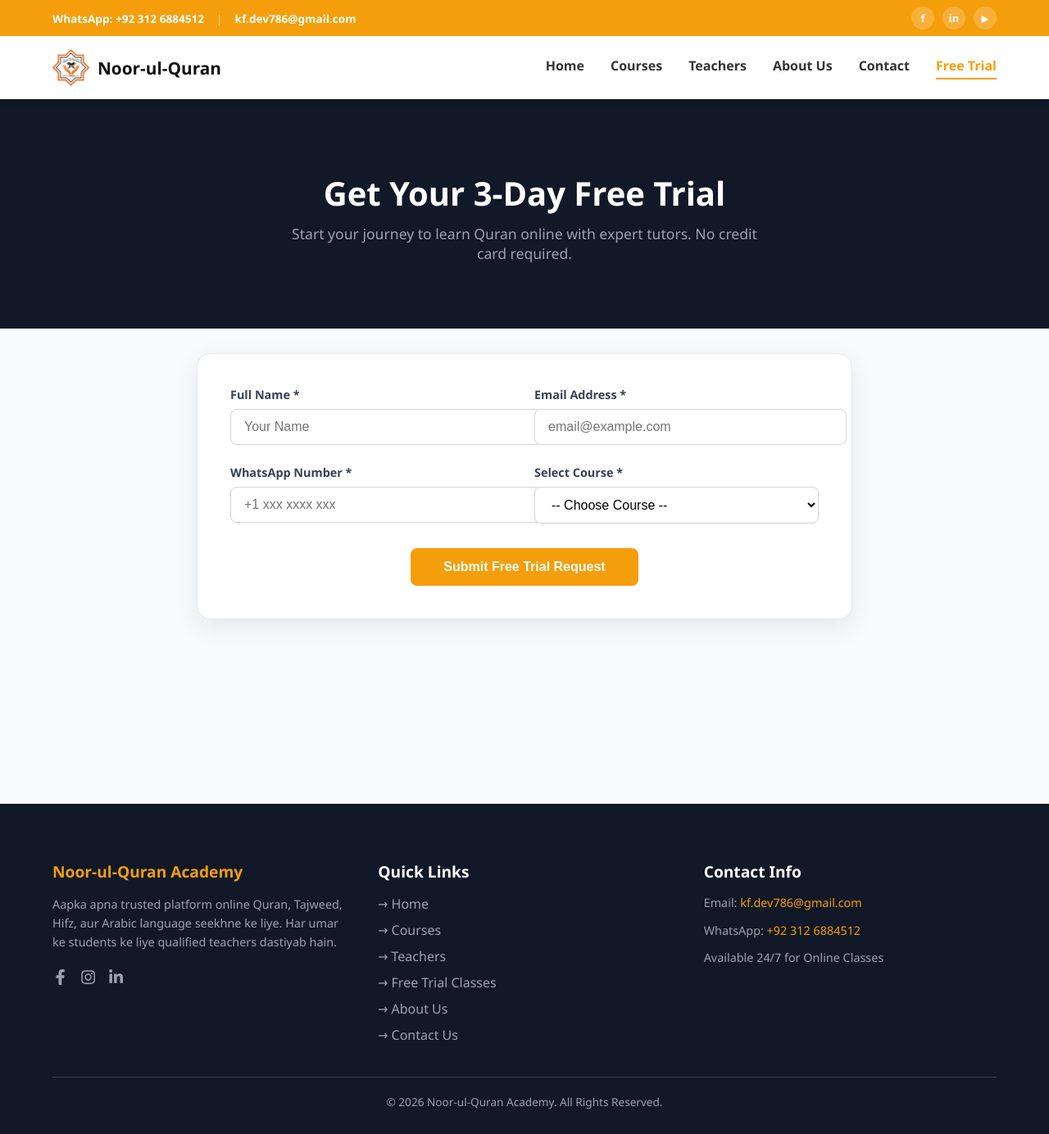
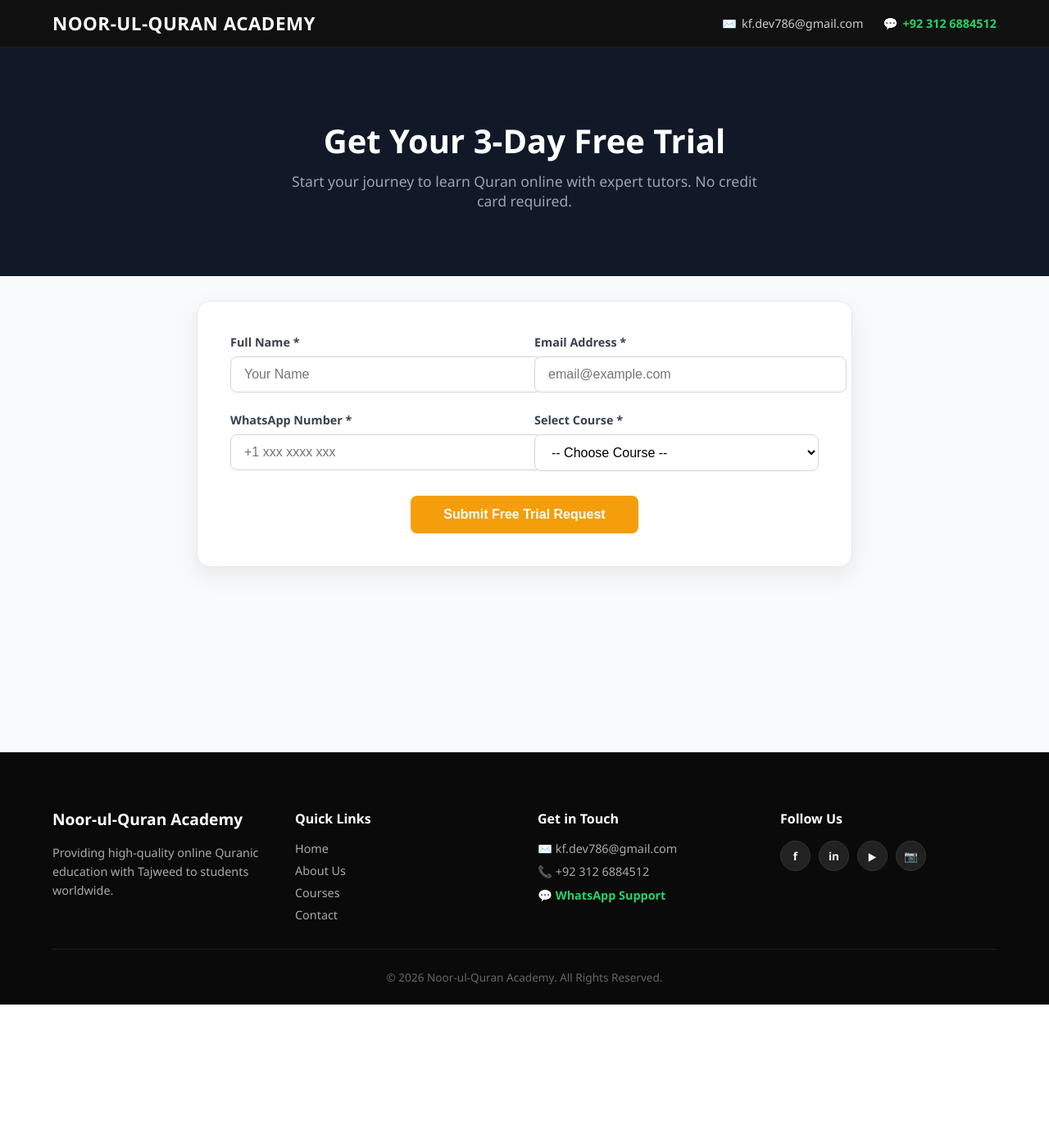
Before and after one commit to KF-dev14/Noor_ul_Quran-Acedemy, a React (Create React App) app in the folder noor-ul-quran/: page /free-trial in a window 1280 px wide. Shown: the whole page at 82% size. After the commit the page ends 1226 px from the top, so only its background shows below. Built offline with nearby package versions, Linux system fonts and the light colour scheme.

Commit message:
fix: resolved React render error #31 in Navbar and Footer

```diff
--- a/noor-ul-quran/src/components/Footer.jsx
+++ b/noor-ul-quran/src/components/Footer.jsx
@@ -1,151 +1,70 @@
 import React from 'react';
 import { Link } from 'react-router-dom';
-import { FaFacebookF, FaInstagram, FaLinkedinIn } from 'react-icons/fa';
 
 function Footer() {
-  const linkStyle = {
-    color: '#9ca3af',
+  const socialStyle = {
+    width: '35px',
+    height: '35px',
+    borderRadius: '50%',
+    backgroundColor: '#222',
+    color: '#fff',
+    display: 'flex',
+    alignItems: 'center',
+    justifyContent: 'center',
     textDecoration: 'none',
-    transition: 'color 0.2s'
-  };
-
-  const socialIconStyle = {
-    color: '#9ca3af',
-    fontSize: '1.2rem',
-    transition: 'color 0.2s'
+    fontSize: '0.85rem',
+    fontWeight: 'bold',
+    border: '1px solid #333'
   };
 
   return (
-    <footer style={{ backgroundColor: '#111827', color: '#fff', padding: '50px 5% 30px 5%', marginTop: 'auto' }}>
-      <div style={{ maxWidth: '1200px', margin: '0 auto', display: 'grid', gridTemplateColumns: 'repeat(auto-fit, minmax(250px, 1fr))', gap: '40px', marginBottom: '40px' }}>
+    <footer style={{ backgroundColor: '#0a0a0a', color: '#888', padding: '3rem 5% 1.5rem 5%', borderTop: '1px solid #222' }}>
+      <div style={{ maxWidth: '1200px', margin: '0 auto', display: 'grid', gridTemplateColumns: 'repeat(auto-fit, minmax(220px, 1fr))', gap: '2rem', marginBottom: '2rem' }}>
 
-        {/* Column 1: About Academy & Social Media */}
+        {/* Col 1: About */}
         <div>
-          <h3 style={{ fontSize: '1.2rem', fontWeight: 'bold', color: '#f59e0b', marginBottom: '15px' }}>
-            Noor-ul-Quran Academy
-          </h3>
-          <p style={{ color: '#9ca3af', fontSize: '0.9rem', lineHeight: '1.6', marginBottom: '20px' }}>
-            Aapka apna trusted platform online Quran, Tajweed, Hifz, aur Arabic language seekhne ke liye. Har umar ke students ke liye qualified teachers dastiyab hain.
+          <h3 style={{ color: '#fff', fontSize: '1.2rem', marginBottom: '1rem' }}>Noor-ul-Quran Academy</h3>
+          <p style={{ fontSize: '0.9rem', lineHeight: '1.6', color: '#aaa' }}>
+            Providing high-quality online Quranic education with Tajweed to students worldwide.
           </p>
+        </div>
 
-          {/* Social Media Links (Twitter Removed) */}
-          <div style={{ display: 'flex', gap: '15px' }}>
-            <a
-              href="https://facebook.com/your-page-name"
-              target="_blank"
-              rel="noopener noreferrer"
-              style={socialIconStyle}
-              onMouseOver={(e) => e.currentTarget.style.color = '#f59e0b'}
-              onMouseOut={(e) => e.currentTarget.style.color = '#9ca3af'}
-              aria-label="Facebook"
-            >
-              <FaFacebookF />
-            </a>
+        {/* Col 2: Quick Links */}
+        <div>
+          <h4 style={{ color: '#fff', fontSize: '1rem', marginBottom: '1rem' }}>Quick Links</h4>
+          <ul style={{ listStyle: 'none', padding: 0, margin: 0, display: 'flex', flexDirection: 'column', gap: '0.5rem', fontSize: '0.9rem' }}>
+            <li><Link to="/" style={{ color: '#aaa', textDecoration: 'none' }}>Home</Link></li>
+            <li><Link to="/about" style={{ color: '#aaa', textDecoration: 'none' }}>About Us</Link></li>
+            <li><Link to="/courses" style={{ color: '#aaa', textDecoration: 'none' }}>Courses</Link></li>
+            <li><Link to="/contact" style={{ color: '#aaa', textDecoration: 'none' }}>Contact</Link></li>
+          </ul>
+        </div>
 
-            <a
-              href="https://instagram.com/your-page-name"
-              target="_blank"
-              rel="noopener noreferrer"
-              style={socialIconStyle}
-              onMouseOver={(e) => e.currentTarget.style.color = '#f59e0b'}
-              onMouseOut={(e) => e.currentTarget.style.color = '#9ca3af'}
-              aria-label="Instagram"
-            >
-              <FaInstagram />
-            </a>
-
-            <a
-              href="https://linkedin.com/in/your-page-name"
-              target="_blank"
-              rel="noopener noreferrer"
-              style={socialIconStyle}
-              onMouseOver={(e) => e.currentTarget.style.color = '#f59e0b'}
-              onMouseOut={(e) => e.currentTarget.style.color = '#9ca3af'}
-              aria-label="LinkedIn"
-            >
-              <FaLinkedinIn />
-            </a>
+        {/* Col 3: Contact Details */}
+        <div>
+          <h4 style={{ color: '#fff', fontSize: '1rem', marginBottom: '1rem' }}>Get in Touch</h4>
+          <div style={{ display: 'flex', flexDirection: 'column', gap: '0.6rem', fontSize: '0.9rem' }}>
+            <a href="mailto:kf.dev786@gmail.com" style={{ color: '#aaa', textDecoration: 'none' }}>✉️ kf.dev786@gmail.com</a>
+            <a href="tel:+923126884512" style={{ color: '#aaa', textDecoration: 'none' }}>📞 +92 312 6884512</a>
+            <a href="https://wa.me/923126884512" target="_blank" rel="noopener noreferrer" style={{ color: '#25D366', textDecoration: 'none', fontWeight: 'bold' }}>💬 WhatsApp Support</a>
           </div>
         </div>
 
-        {/* Column 2: Quick Links */}
+        {/* Col 4: Social Icons (Twitter Removed) */}
         <div>
-          <h3 style={{ fontSize: '1.2rem', fontWeight: 'bold', color: '#fff', marginBottom: '15px' }}>
-            Quick Links
-          </h3>
-          <ul style={{ listStyle: 'none', padding: 0, margin: 0, display: 'flex', flexDirection: 'column', gap: '10px' }}>
-            <li>
-              <Link to="/" style={linkStyle} onMouseOver={(e) => e.target.style.color = '#f59e0b'} onMouseOut={(e) => e.target.style.color = '#9ca3af'}>
-                → Home
-              </Link>
-            </li>
-            <li>
-              <Link to="/courses" style={linkStyle} onMouseOver={(e) => e.target.style.color = '#f59e0b'} onMouseOut={(e) => e.target.style.color = '#9ca3af'}>
-                → Courses
-              </Link>
-            </li>
-            <li>
-              <Link to="/teachers" style={linkStyle} onMouseOver={(e) => e.target.style.color = '#f59e0b'} onMouseOut={(e) => e.target.style.color = '#9ca3af'}>
-                → Teachers
-              </Link>
-            </li>
-            <li>
-              <Link to="/free-trial" style={linkStyle} onMouseOver={(e) => e.target.style.color = '#f59e0b'} onMouseOut={(e) => e.target.style.color = '#9ca3af'}>
-                → Free Trial Classes
-              </Link>
-            </li>
-            <li>
-              <Link to="/about" style={linkStyle} onMouseOver={(e) => e.target.style.color = '#f59e0b'} onMouseOut={(e) => e.target.style.color = '#9ca3af'}>
-                → About Us
-              </Link>
-            </li>
-            <li>
-              <Link to="/contact" style={linkStyle} onMouseOver={(e) => e.target.style.color = '#f59e0b'} onMouseOut={(e) => e.target.style.color = '#9ca3af'}>
-                → Contact Us
-              </Link>
-            </li>
-          </ul>
-        </div>
-
-        {/* Column 3: Contact Info */}
-        <div>
-          <h3 style={{ fontSize: '1.2rem', fontWeight: 'bold', color: '#fff', marginBottom: '15px' }}>
-            Contact Info
-          </h3>
-
-          {/* Real Clickable Email */}
-          <p style={{ color: '#9ca3af', fontSize: '0.9rem', marginBottom: '10px' }}>
-            Email:{' '}
-            <a
-              href="mailto:kf.dev786@gmail.com"
-              style={{ color: '#f59e0b', textDecoration: 'none' }}
-            >
-              kf.dev786@gmail.com
-            </a>
-          </p>
-
-          {/* Real Clickable WhatsApp Link */}
-          <p style={{ color: '#9ca3af', fontSize: '0.9rem', marginBottom: '10px' }}>
-            WhatsApp:{' '}
-            <a
-              href="https://wa.me/923126884512"
-              target="_blank"
-              rel="noopener noreferrer"
-              style={{ color: '#f59e0b', textDecoration: 'none' }}
-            >
-              +92 312 6884512
-            </a>
-          </p>
-
-          <p style={{ color: '#9ca3af', fontSize: '0.9rem' }}>
-            Available 24/7 for Online Classes
-          </p>
+          <h4 style={{ color: '#fff', fontSize: '1rem', marginBottom: '1rem' }}>Follow Us</h4>
+          <div style={{ display: 'flex', gap: '10px' }}>
+            <a href="https://facebook.com" target="_blank" rel="noopener noreferrer" style={socialStyle}>f</a>
+            <a href="https://linkedin.com" target="_blank" rel="noopener noreferrer" style={socialStyle}>in</a>
+            <a href="https://youtube.com" target="_blank" rel="noopener noreferrer" style={socialStyle}>▶</a>
+            <a href="https://instagram.com" target="_blank" rel="noopener noreferrer" style={socialStyle}>📷</a>
+          </div>
         </div>
 
       </div>
 
-      <div style={{ borderTop: '1px solid #374151', paddingTop: '20px', textAlign: 'center', color: '#9ca3af', fontSize: '0.85rem' }}>
-        &copy; {new Date().getFullYear()} Noor-ul-Quran Academy. All Rights Reserved.
+      <div style={{ borderTop: '1px solid #222', paddingTop: '1.5rem', textAlign: 'center', fontSize: '0.85rem', color: '#666' }}>
+        © {new Date().getFullYear()} Noor-ul-Quran Academy. All Rights Reserved.
       </div>
     </footer>
   );
--- a/noor-ul-quran/src/components/Navbar.jsx
+++ b/noor-ul-quran/src/components/Navbar.jsx
@@ -1,113 +1,28 @@
 import React from 'react';
-import { NavLink } from 'react-router-dom';
-import logoImg from '../assets/logo.png';
+import { Link } from 'react-router-dom';
 
 function Navbar() {
-  const linkStyle = ({ isActive }) => ({
-    textDecoration: 'none',
-    color: isActive ? '#f59e0b' : '#333',
-    fontWeight: 'bold',
-    position: 'relative',
-    paddingBottom: '4px',
-    borderBottom: isActive ? '2px solid #f59e0b' : '2px solid transparent',
-    transition: 'all 0.3s ease'
-  });
+  return (
+    <nav style={{ backgroundColor: '#111', color: '#fff', padding: '0.8rem 5%', borderBottom: '1px solid #222' }}>
+      <div style={{ maxWidth: '1200px', margin: '0 auto', display: 'flex', justifyContent: 'space-between', alignItems: 'center', flexWrap: 'wrap', gap: '1rem' }}>
 
-  const socialIconStyle = {
-    color: '#fff',
-    textDecoration: 'none',
-    background: 'rgba(255,255,255,0.2)',
-    width: '28px',
-    height: '28px',
-    display: 'flex',
-    alignItems: 'center',
-    justifyContent: 'center',
-    borderRadius: '50%',
-    fontSize: '0.8rem',
-    fontWeight: 'bold',
-    transition: 'background 0.3s ease'
-  };
+        {/* Logo / Title */}
+        <Link to="/" style={{ color: '#fff', textDecoration: 'none', fontSize: '1.4rem', fontWeight: 'bold', letterSpacing: '0.5px' }}>
+          NOOR-UL-QURAN ACADEMY
+        </Link>
 
-  return (
-    <header style={{ width: '100%', position: 'sticky', top: 0, zIndex: 1000, boxShadow: '0 2px 10px rgba(0,0,0,0.08)' }}>
-
-      {/* Top Bar with Contact Info & Social Links */}
-      <div style={{ backgroundColor: '#f59e0b', color: '#fff', padding: '0.5rem 5%', display: 'flex', justifyContent: 'space-between', alignItems: 'center', fontSize: '0.85rem', flexWrap: 'wrap', gap: '10px' }}>
-
-        {/* Direct Contact Info */}
-        <div style={{ display: 'flex', gap: '15px', alignItems: 'center' }}>
-          <a
-            href="https://wa.me/923126884512"
-            target="_blank"
-            rel="noopener noreferrer"
-            style={{ color: '#fff', textDecoration: 'none', fontWeight: 'bold' }}
-          >
-            WhatsApp: +92 312 6884512
+        {/* Top Contact Info */}
+        <div style={{ display: 'flex', alignItems: 'center', gap: '1.5rem', fontSize: '0.9rem', flexWrap: 'wrap' }}>
+          <a href="mailto:kf.dev786@gmail.com" style={{ color: '#ccc', textDecoration: 'none', display: 'flex', alignItems: 'center', gap: '6px' }}>
+            <span>✉️</span> kf.dev786@gmail.com
           </a>
-          <span style={{ opacity: 0.6 }}>|</span>
-          <a
-            href="mailto:kf.dev786@gmail.com"
-            style={{ color: '#fff', textDecoration: 'none', fontWeight: 'bold' }}
-          >
-            kf.dev786@gmail.com
+          <a href="https://wa.me/923126884512" target="_blank" rel="noopener noreferrer" style={{ color: '#25D366', textDecoration: 'none', fontWeight: 'bold', display: 'flex', alignItems: 'center', gap: '6px' }}>
+            <span>💬</span> +92 312 6884512
           </a>
         </div>
 
-        {/* Social Media Links (Twitter Removed) */}
-        <div style={{ display: 'flex', gap: '10px', alignItems: 'center' }}>
-          {/* Facebook */}
-          <a
-            href="https://facebook.com/your-page-name"
-            target="_blank"
-            rel="noopener noreferrer"
-            style={socialIconStyle}
-            aria-label="Facebook"
-          >
-            f
-          </a>
-
-          {/* LinkedIn */}
-          <a
-            href="https://linkedin.com/in/your-page-name"
-            target="_blank"
-            rel="noopener noreferrer"
-            style={socialIconStyle}
-            aria-label="LinkedIn"
-          >
-            in
-          </a>
-
-          {/* YouTube/Instagram */}
-          <a
-            href="https://youtube.com/your-channel-name"
-            target="_blank"
-            rel="noopener noreferrer"
-            style={socialIconStyle}
-            aria-label="YouTube"
-          >
-            ▶
-          </a>
-        </div>
       </div>
-
-      {/* Main Navbar */}
-      <nav style={{ display: 'flex', justifyContent: 'space-between', alignItems: 'center', padding: '1rem 5%', backgroundColor: '#fff' }}>
-        <NavLink to="/" style={{ display: 'flex', alignItems: 'center', gap: '10px', textDecoration: 'none' }}>
-          <img src={logoImg} alt="Noor-ul-Quran Logo" style={{ height: '45px' }} />
-          <span style={{ fontWeight: 'bold', fontSize: '1.3rem', color: '#111' }}>Noor-ul-Quran</span>
-        </NavLink>
-
-        <div style={{ display: 'flex', gap: '2rem', alignItems: 'center' }}>
-          <NavLink to="/" style={linkStyle}>Home</NavLink>
-          <NavLink to="/courses" style={linkStyle}>Courses</NavLink>
-          <NavLink to="/teachers" style={linkStyle}>Teachers</NavLink>
-          <NavLink to="/about" style={linkStyle}>About Us</NavLink>
-          <NavLink to="/contact" style={linkStyle}>Contact</NavLink>
-          <NavLink to="/free-trial" style={linkStyle}>Free Trial</NavLink>
-        </div>
-      </nav>
-
-    </header>
+    </nav>
   );
 }
 
```
